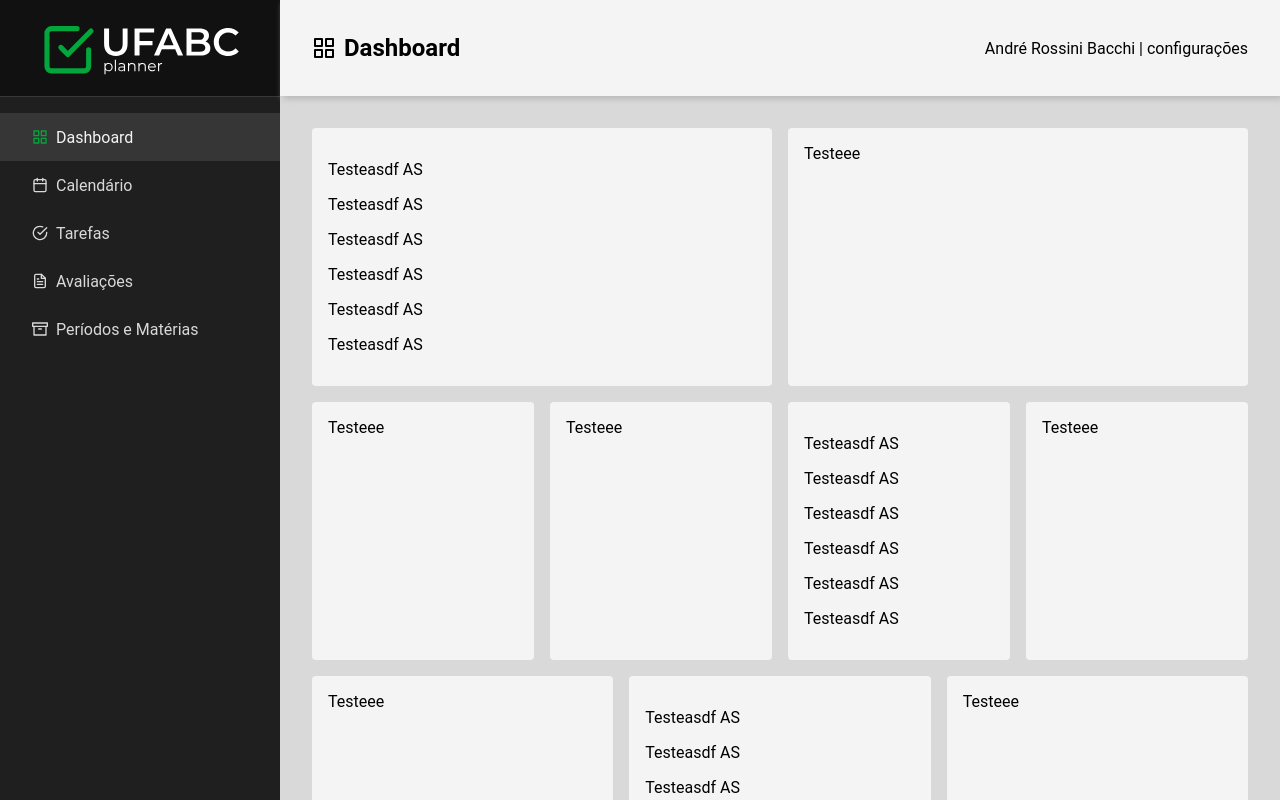
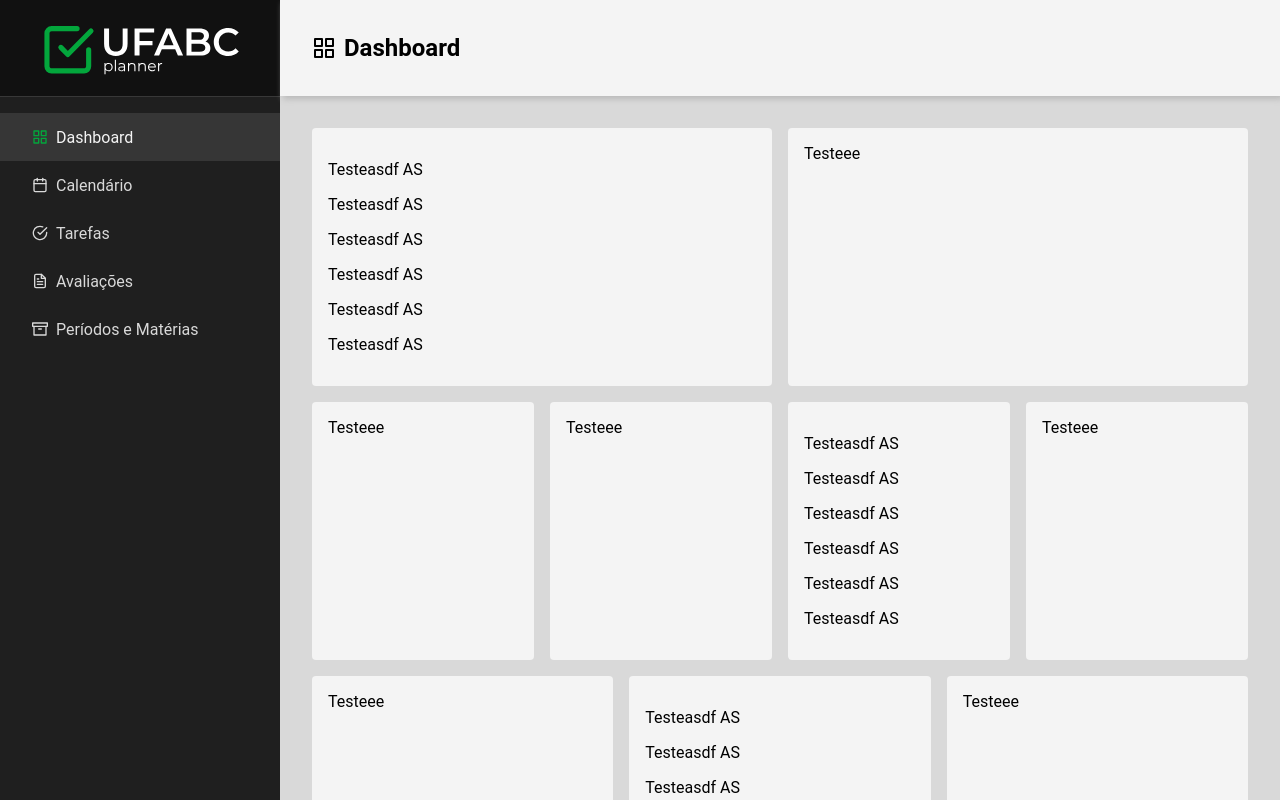
Before and after one commit to ViniciussSantos/ufabcplanner-backend, a React (Create React App) app in the folder ufabc_planner-frontend/: page /dashboard in a window 1280 px wide. Built offline with nearby package versions, Linux system fonts and the light colour scheme.

Commit message:
Minor adjustment

```diff
--- a/ufabc_planner-frontend/src/components/MainHeader/MainHeader.component.tsx
+++ b/ufabc_planner-frontend/src/components/MainHeader/MainHeader.component.tsx
@@ -9,10 +9,7 @@ const MainHeader = () => {
     <div className={styles.main_header}>
       <h2><Icon />{title}</h2>
 
-      <>
-        André Rossini Bacchi
-        | configurações
-      </>
+      {/* Aqui vai a imagem do usuário, o nome, e o botao de sair ?? */}
     </div>
   );
 };
```
